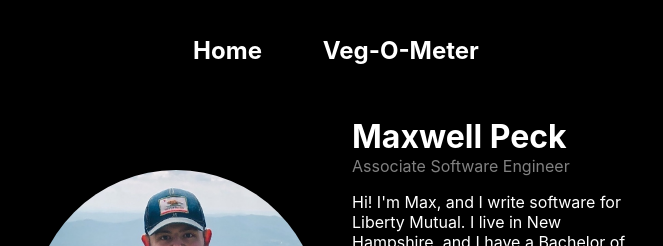
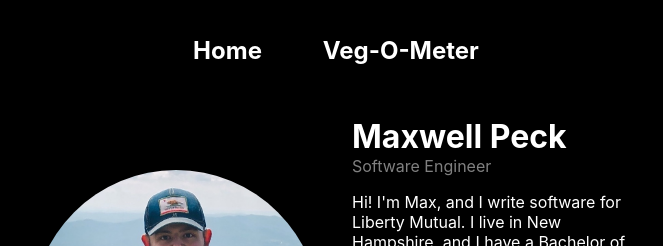
Before and after one commit to maxwellpeck/maxwellapeck, a React (Create React App) app: page / in a window 1280 px wide. Shown: the top 246 px of the page, without its empty margins (304-967 px from the left). Built offline with nearby package versions, Linux system fonts and the light colour scheme.

Commit message:
title tweak

```diff
--- a/src/components/Home/Home.tsx
+++ b/src/components/Home/Home.tsx
@@ -12,7 +12,7 @@ export const Home = (): JSX.Element => {
                 </div>
                 <div className="right">
                     <h1 className="title">Maxwell Peck</h1>
-                    <p className="subtitle">Associate Software Engineer</p>
+                    <p className="subtitle">Software Engineer</p>
                     <p>Hi!  I'm Max, and I write software for Liberty Mutual.  I live in New Hampshire, and I have a Bachelor of Science in Computer Science degree from The University of Vermont.</p>
                     <p className="title">Location</p>
                     <p className="subtitle">Dover, New Hampshire</p>
```
